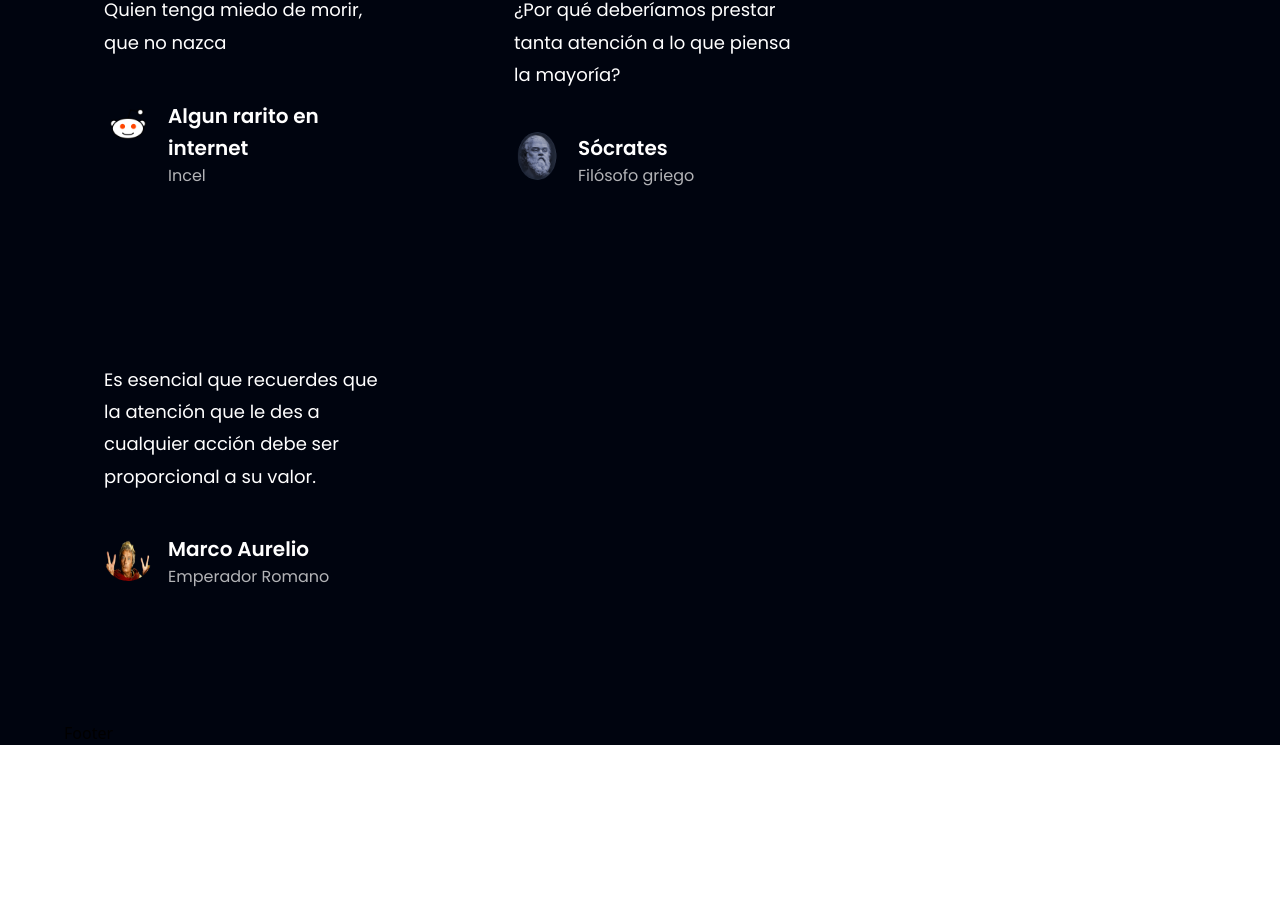
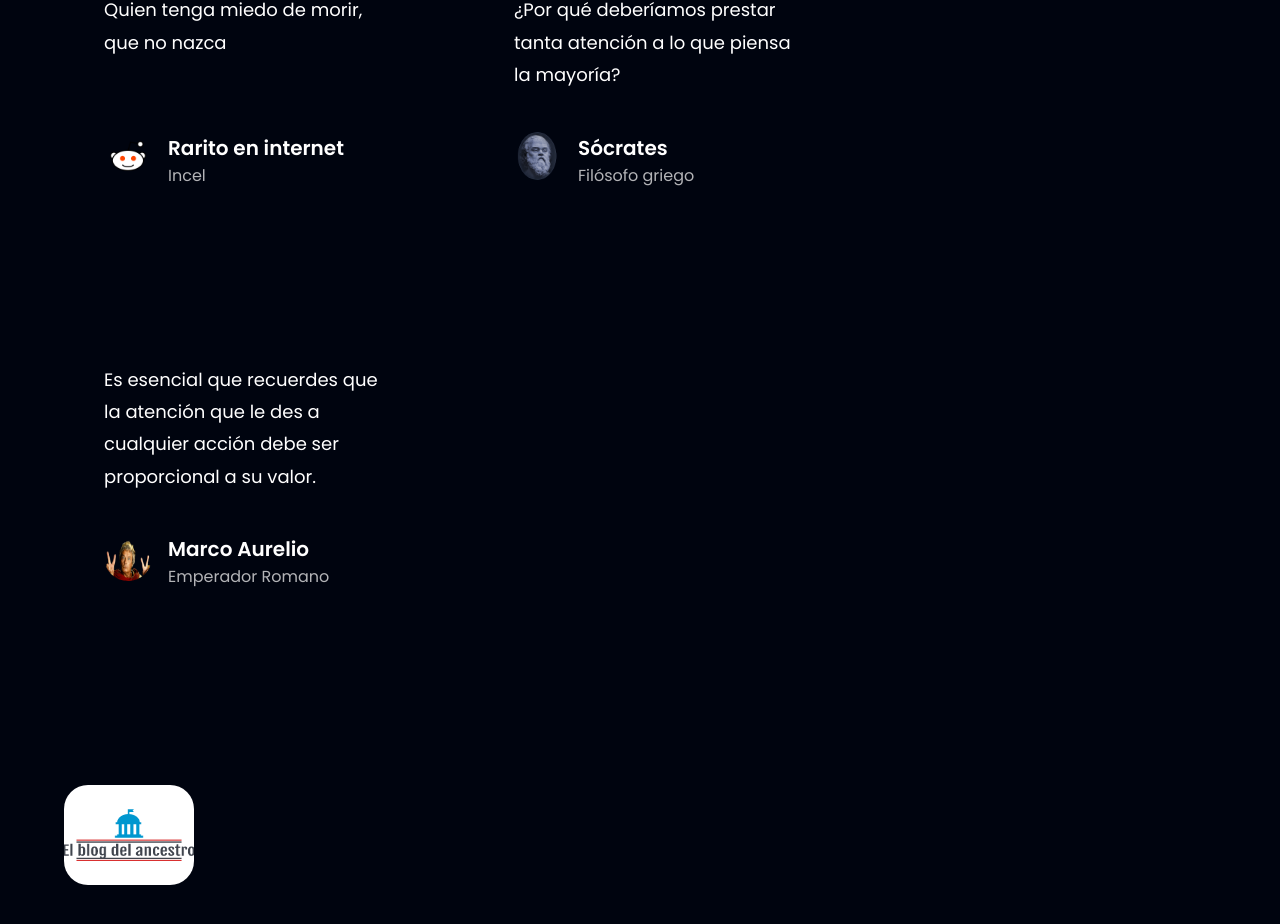
Before and after one commit to gino23odar/react-blog-tailwindcss, a React (Vite) app: page / in a window 1280 px wide. Shown: the part 1872-2796 px from the top of the page. Before the commit the page ends 2617 px from the top, so only its background shows below. Built offline with nearby package versions, Linux system fonts and the light colour scheme.

Commit message:
started the footer component

```diff
--- a/src/components/Footer.jsx
+++ b/src/components/Footer.jsx
@@ -1,9 +1,18 @@
-import React from 'react'
+import styles from "../style";
+import { logo } from "../assets";
 
-const Footer = () => {
-  return (
-    <div>Footer</div>
-  )
-}
+const Footer = () =>(
+  <section className={`${styles.flexCenter} ${styles.paddingY} flex-col`}>
+    <div className={`${styles.flexStart} md:flex-row flex-col mb-8 w-full`}>
+      <div className="flex-[1] flex flex-col justify-start mr-10">
+        <img
+          src={logo}
+          alt="blogAncestro"
+          className="w-[130px] h-[100px] rounded-3xl object-fill"
+        />
+      </div>
+    </div>
+  </section>
+)
 
 export default Footer
--- a/src/constants/index.js
+++ b/src/constants/index.js
@@ -68,7 +68,7 @@ export const authorQuotes = [
     id: "quote-6",
     content:
       "Quien tenga miedo de morir, que no nazca",
-    name: "Algun rarito en internet",
+    name: "Rarito en internet",
     title: "Incel",
     img: people06,
   },
```
